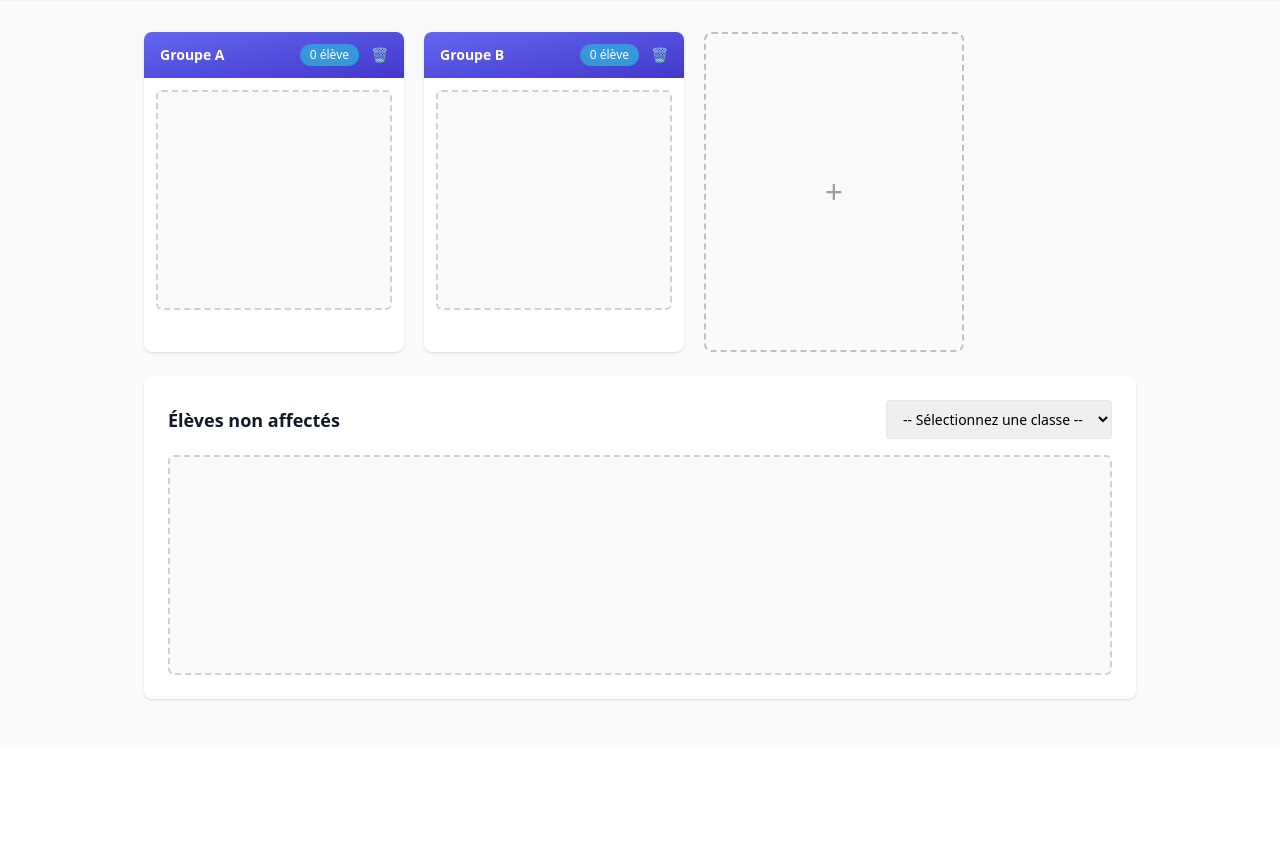
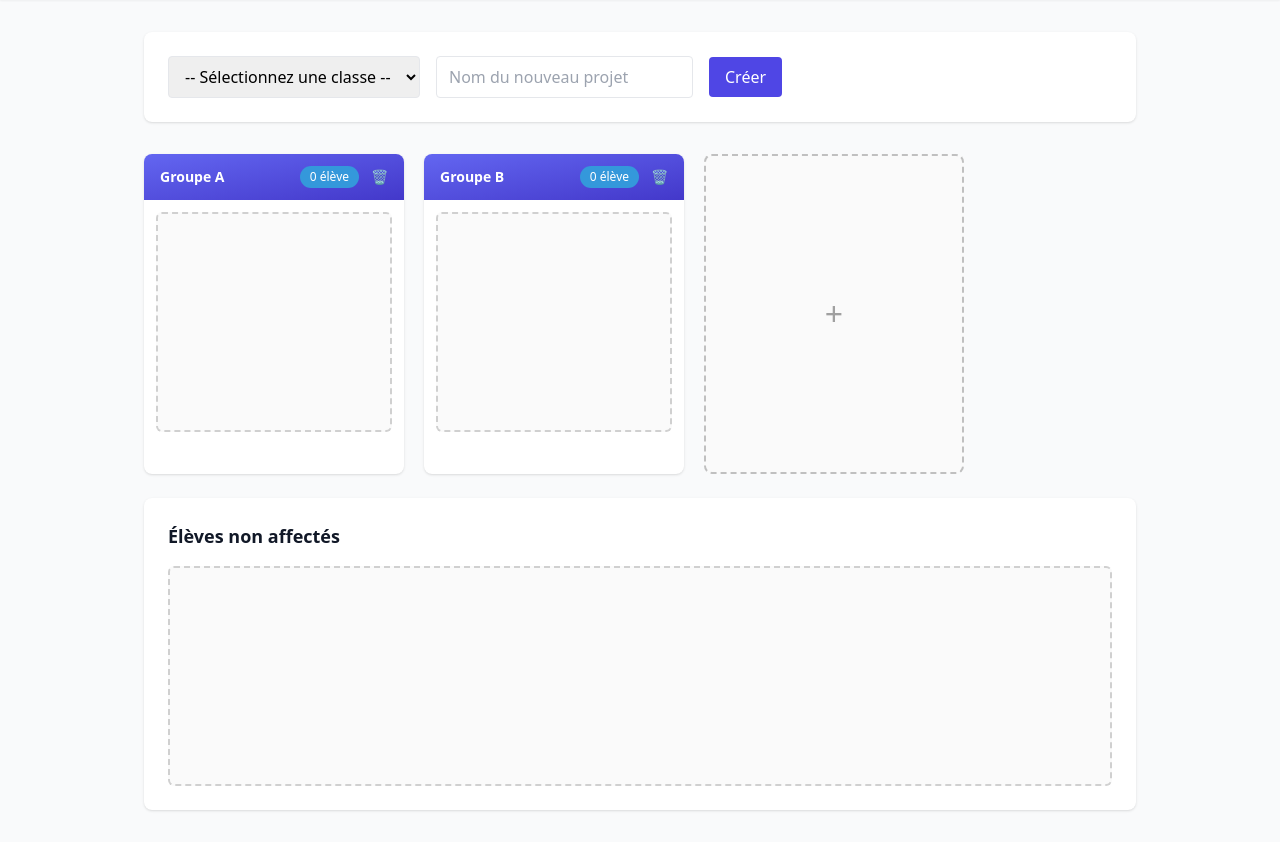
Before and after one commit to Manuscra/place, a Flask app: page / in a window 1280 px wide. Shown: the part 53-895 px from the top of the page. Before the commit the page ends 754 px from the top, so only its background shows below. Run offline with Flask 3, Linux system fonts and the light colour scheme; data comes from the database, SQL or seed files in the repository; data that the repository does not hold is empty; style sheets or scripts are compiled from the project's sources.

Commit message:
mise en forme

```diff
--- a/static/js/script.js
+++ b/static/js/script.js
@@ -41,14 +41,28 @@ if (document.getElementById("create-classe")) {
 async function loadClasses() {
   const classes = await api("/api/classes");
   const list = document.getElementById("classes-list");
-  list.innerHTML = classes.map((c) => `
-    <div class="bg-white rounded-lg shadow p-4 flex justify-between items-center">
-      <div>
-        <h3 class="font-semibold text-gray-900">${c.nom}</h3>
-        <p class="text-sm text-gray-500">${c.description || ""}</p>
-      </div>
-      <button onclick="deleteClasse(${c.id})" class="text-red-500 hover:text-red-700 text-sm">Supprimer</button>
-    </div>`).join("");
+  const cards = await Promise.all(classes.map(async (c) => {
+    let elevesHtml = "";
+    try {
+      const eleves = await api(`/api/eleves?classe_id=${c.id}`);
+      if (eleves.length) {
+        elevesHtml = `
+          <ul class="mt-3 border-t pt-3 text-sm text-gray-500 space-y-1 ml-8 italic">
+            ${eleves.map((e) => `<li class="cursor-pointer" data-eleve>${e.nom} ${e.prenom}</li>`).join("")}
+          </ul>`;
+      }
+    } catch (e) { /* ignore */ }
+    return `
+      <div class="bg-white rounded-lg shadow p-4 flex justify-between items-start">
+        <div class="flex-1">
+          <h3 class="font-semibold text-gray-900">${c.nom}</h3>
+          <p class="text-sm text-gray-500">${c.description || ""}</p>
+          ${elevesHtml}
+        </div>
+        <button onclick="deleteClasse(${c.id})" class="text-red-500 hover:text-red-700 text-sm ml-4">Supprimer</button>
+      </div>`;
+  }));
+  list.innerHTML = cards.join("");
 }
 
 async function deleteClasse(id) {
@@ -60,7 +74,14 @@ async function deleteClasse(id) {
   } catch (err) { toast(err.message, "error"); }
 }
 
-if (document.getElementById("classes-list")) loadClasses();
+if (document.getElementById("classes-list")) {
+  loadClasses();
+  document.getElementById("classes-list").addEventListener("click", (e) => {
+    if (e.target.closest("[data-eleve]")) {
+      toast("La modification des élèves se fait par l'onglet Élèves dans le menu.");
+    }
+  });
+}
 
 // --- Projets page ---
 async function loadClassesIntoProjetSelect() {
--- a/templates/base.html
+++ b/templates/base.html
@@ -10,7 +10,7 @@
 <body class="h-full bg-gray-50">
     <nav class="bg-white shadow-sm border-b">
         <div class="max-w-5xl mx-auto px-4 py-3 flex items-center justify-between">
-            <a href="{{ url_for('dashboard') }}" class="text-lg font-bold text-indigo-600">Répartition des élèves</a>
+            <a href="{{ url_for('dashboard') }}" class="text-lg font-bold text-indigo-600">{% block page_title %}Répartition des élèves{% endblock %}</a>
             <div class="flex gap-4 text-sm text-gray-600">
                 <a href="{{ url_for('index') }}" class="hover:text-indigo-600">Placement</a>
                 <a href="{{ url_for('classes_page') }}" class="hover:text-indigo-600">Classes</a>
--- a/templates/eleves.html
+++ b/templates/eleves.html
@@ -1,7 +1,7 @@
 {% extends "base.html" %}
 {% block title %}Élèves - Place{% endblock %}
+{% block page_title %}Élèves{% endblock %}
 {% block content %}
-<h1 class="text-2xl font-bold text-gray-900 mb-6">Élèves</h1>
 
 <div class="bg-white rounded-lg shadow p-6 mb-8">
     <h2 class="text-lg font-semibold mb-4">Nouvel élève</h2>
--- a/templates/groupes.html
+++ b/templates/groupes.html
@@ -1,7 +1,7 @@
 {% extends "base.html" %}
 {% block title %}Groupes - Place{% endblock %}
+{% block page_title %}Groupes{% endblock %}
 {% block content %}
-<h1 class="text-2xl font-bold text-gray-900 mb-6">Groupes</h1>
 
 <div class="bg-white rounded-lg shadow p-6 mb-8">
     <h2 class="text-lg font-semibold mb-4">Nouveau groupe</h2>
--- a/templates/index.html
+++ b/templates/index.html
@@ -1,5 +1,6 @@
 {% extends "base.html" %}
 {% block title %}Accueil - Place{% endblock %}
+{% block page_title %}Gestion Scolaire{% endblock %}
 {% block content %}
 <div class="text-center py-16">
     <h1 class="text-4xl font-bold text-gray-900 mb-4">Gestion Scolaire</h1>
--- a/templates/place.html
+++ b/templates/place.html
@@ -1,5 +1,6 @@
 {% extends "base.html" %}
 {% block title %}Répartition des élèves - Place{% endblock %}
+{% block page_title %}Répartition des élèves{% endblock %}
 {% block head_extra %}
 <style>
     .group-box { min-height: 320px; }
@@ -66,15 +67,23 @@
 {% block content %}
 <div class="space-y-6">
 
+    <div class="bg-white rounded-lg shadow p-6 mb-8">
+        <form id="create-projet" class="flex items-center gap-4">
+            <select id="classSelect" name="classe_id" class="border rounded px-3 py-2 focus:ring-2 focus:ring-indigo-500 focus:border-indigo-500">
+                <option value="">-- Choisir une classe --</option>
+            </select>
+            <input type="text" name="nom" placeholder="Nom du nouveau projet" required
+                   class="border rounded px-3 py-2 focus:ring-2 focus:ring-indigo-500 focus:border-indigo-500">
+            <button type="submit" class="bg-indigo-600 text-white rounded px-4 py-2 hover:bg-indigo-700 transition w-fit">
+                Créer
+            </button>
+        </form>
+    </div>
+
     <div id="groupsContainer" class="flex flex-wrap gap-5"></div>
 
     <div class="bg-white rounded-lg shadow p-6">
-        <div class="flex items-center justify-between mb-4">
-            <h3 class="text-lg font-semibold text-gray-900">Élèves non affectés</h3>
-            <select id="classSelect" class="border rounded px-3 py-2 text-sm focus:ring-2 focus:ring-indigo-500 focus:border-indigo-500">
-                <option value="">-- Sélectionnez une classe --</option>
-            </select>
-        </div>
+        <h3 class="text-lg font-semibold text-gray-900 mb-4">Élèves non affectés</h3>
         <div class="students-zone" id="unassigned"></div>
     </div>
 </div>
```
Also changed, not shown: templates/classes.html (+4 -5 lines), templates/projets.html (+4 -5 lines).
